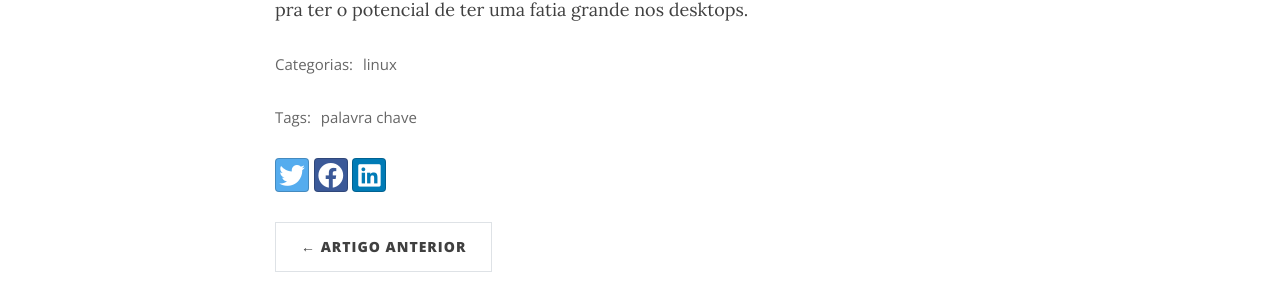
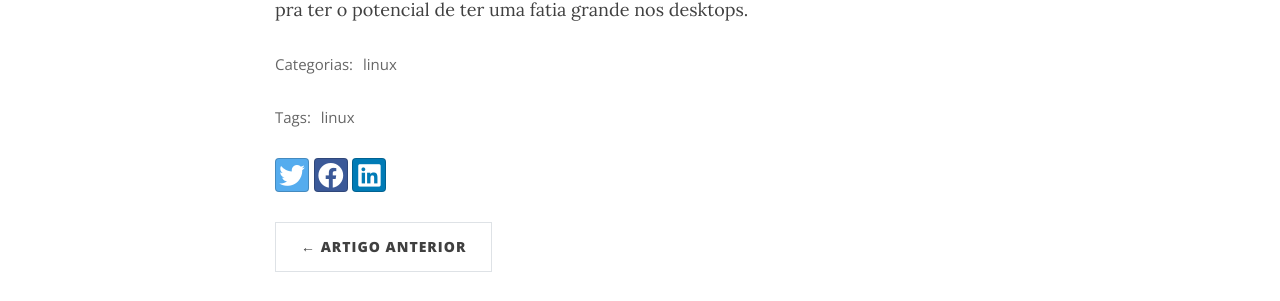
Before and after one commit to marcosfs93/marcosfs93.github.io, a Jekyll site: the page built from _posts/2023-08-04-coisas-que-me-incomodam-no-linux.md, in a window 1280 px wide and 900 px high, scrolled down 2561 px. Shown: the part 304-605 px from the top of the window. Built offline with Jekyll 4.4.1, drawn with Linux system fonts in a browser that asks for light colours; nearby versions of some CDN libraries; comment, search, counter and statistics services are not loaded.

Commit message:
Update 2023-08-04-coisas-que-me-incomodam-no-linux.md

```diff
--- a/_posts/2023-08-04-coisas-que-me-incomodam-no-linux.md
+++ b/_posts/2023-08-04-coisas-que-me-incomodam-no-linux.md
@@ -2,7 +2,7 @@
 title: Coisas que me incomodam no Linux e que poderiam melhorar
 date: 2024-08-04
 author: M4rQu1Nh0S
-tags: [palavra chave]
+tags: [linux]
 subtitle: Uma listinha de coisas que poderiam melhorar no Linux
 categories: [linux]
 comments: true
```
